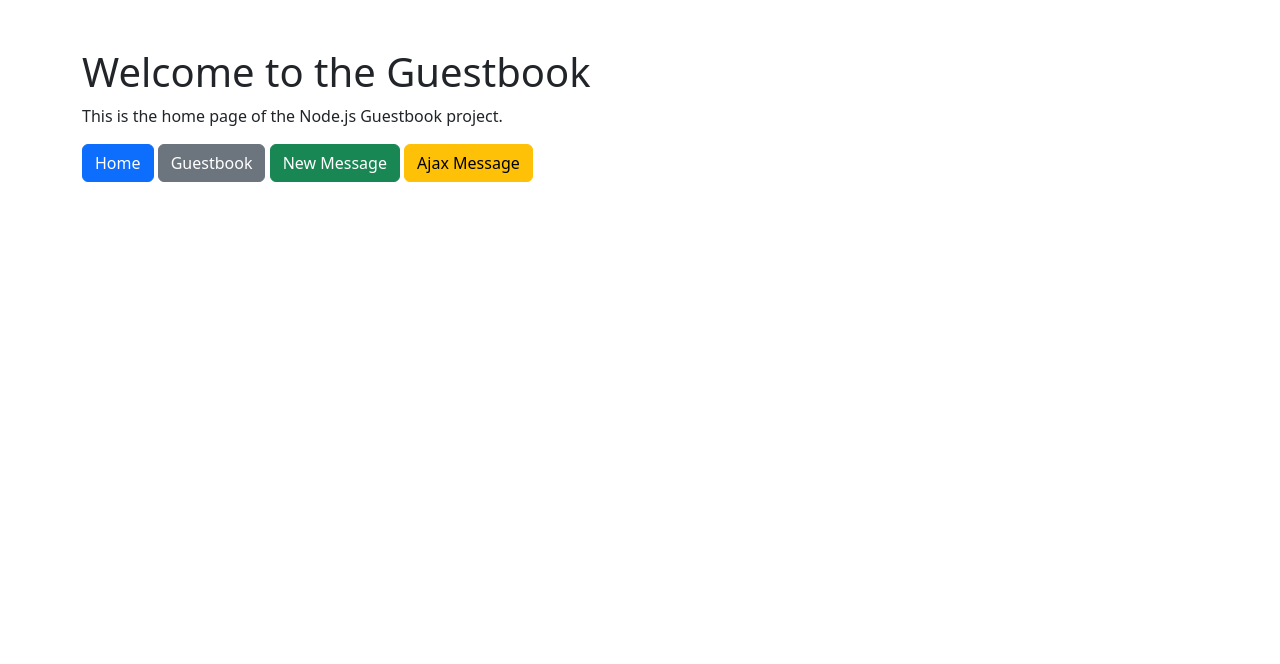
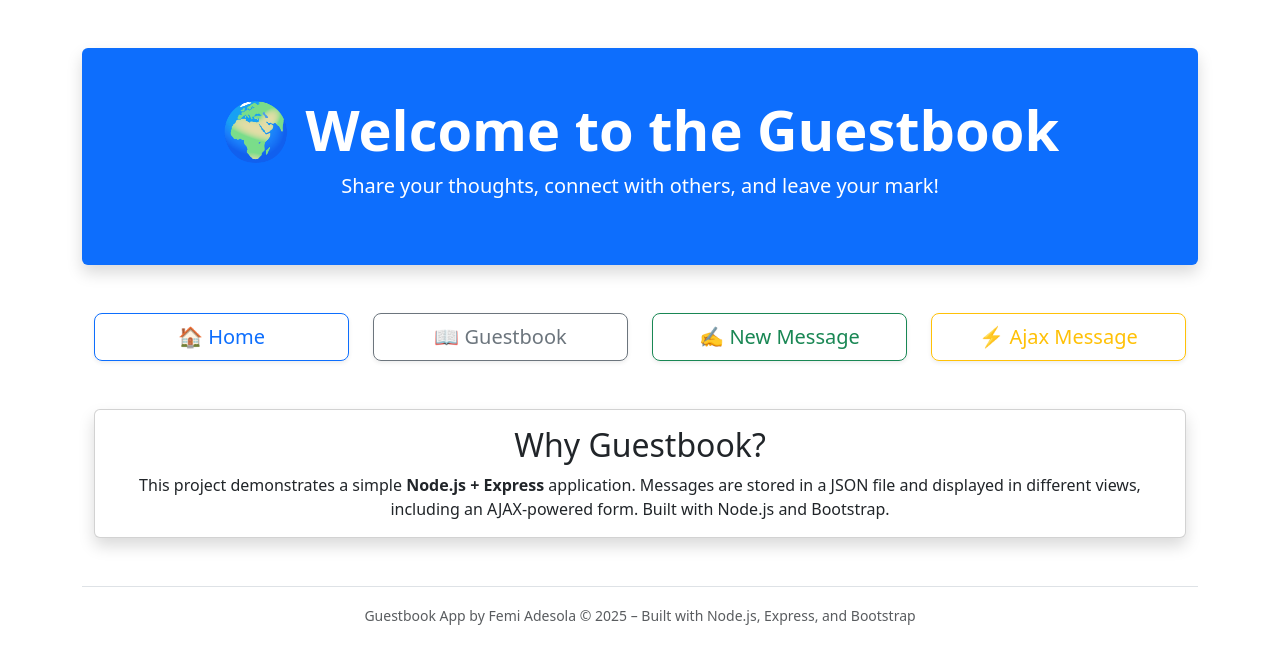
Before and after one commit to FemiAdesola/guestbook_app, a website: page public/html/index.html in a window 1280 px wide. Drawn offline with nearby package versions, Linux system fonts and the light colour scheme; files that its build step writes are made by us from their sources.

Commit message:
Change the index.html design

```diff
--- a/public/html/index.html
+++ b/public/html/index.html
@@ -8,14 +8,43 @@
     <title>Guestbook Home</title>
 </head>
 <body class="container py-5">
-    <h1>Welcome to the Guestbook</h1>
-    <p>This is the home page of the Node.js Guestbook project.</p>
-    <nav>
-    <a href="/" class="btn btn-primary">Home</a>
-    <a href="/guestbook" class="btn btn-secondary">Guestbook</a>
-    <a href="/newmessage" class="btn btn-success">New Message</a>
-    <a href="/ajaxmessage" class="btn btn-warning">Ajax Message</a>
-  </nav>
+    <!-- Hero Section -->
+  <header class="bg-primary text-white text-center py-5 rounded shadow">
+    <h1 class="display-4 fw-bold">🌍 Welcome to the Guestbook</h1>
+    <p class="lead">Share your thoughts, connect with others, and leave your mark!</p>
+  </header>
+   <main class="container text-center my-5">
+
+    <div class="row justify-content-center g-4">
+      <div class="col-md-3">
+        <a href="/" class="btn btn-lg btn-outline-primary w-100 shadow-sm">🏠 Home</a>
+      </div>
+      <div class="col-md-3">
+        <a href="/guestbook" class="btn btn-lg btn-outline-secondary w-100 shadow-sm">📖 Guestbook</a>
+      </div>
+      <div class="col-md-3">
+        <a href="/newmessage" class="btn btn-lg btn-outline-success w-100 shadow-sm">✍️ New Message</a>
+      </div>
+      <div class="col-md-3">
+        <a href="/ajaxmessage" class="btn btn-lg btn-outline-warning w-100 shadow-sm">⚡ Ajax Message</a>
+      </div>
+    </div>
+<!-- Extra content card -->
+    <div class="card mt-5 shadow">
+      <div class="card-body">
+        <h2 class="card-title">Why Guestbook?</h2>
+        <p class="card-text">
+          This project demonstrates a simple <strong>Node.js + Express</strong> application.
+          Messages are stored in a JSON file and displayed in different views,
+          including an AJAX-powered form. Built with Node.js and Bootstrap.
+        </p>
+      </div>
+    </div>
+  </main>
+  <!-- Footer -->
+  <footer class="text-center text-muted py-3 border-top">
+    <small>Guestbook App by Femi Adesola © 2025 – Built with Node.js, Express, and Bootstrap</small>
+  </footer>
 
 </body>
 </html>
```
Also changed, not shown: README.md.
